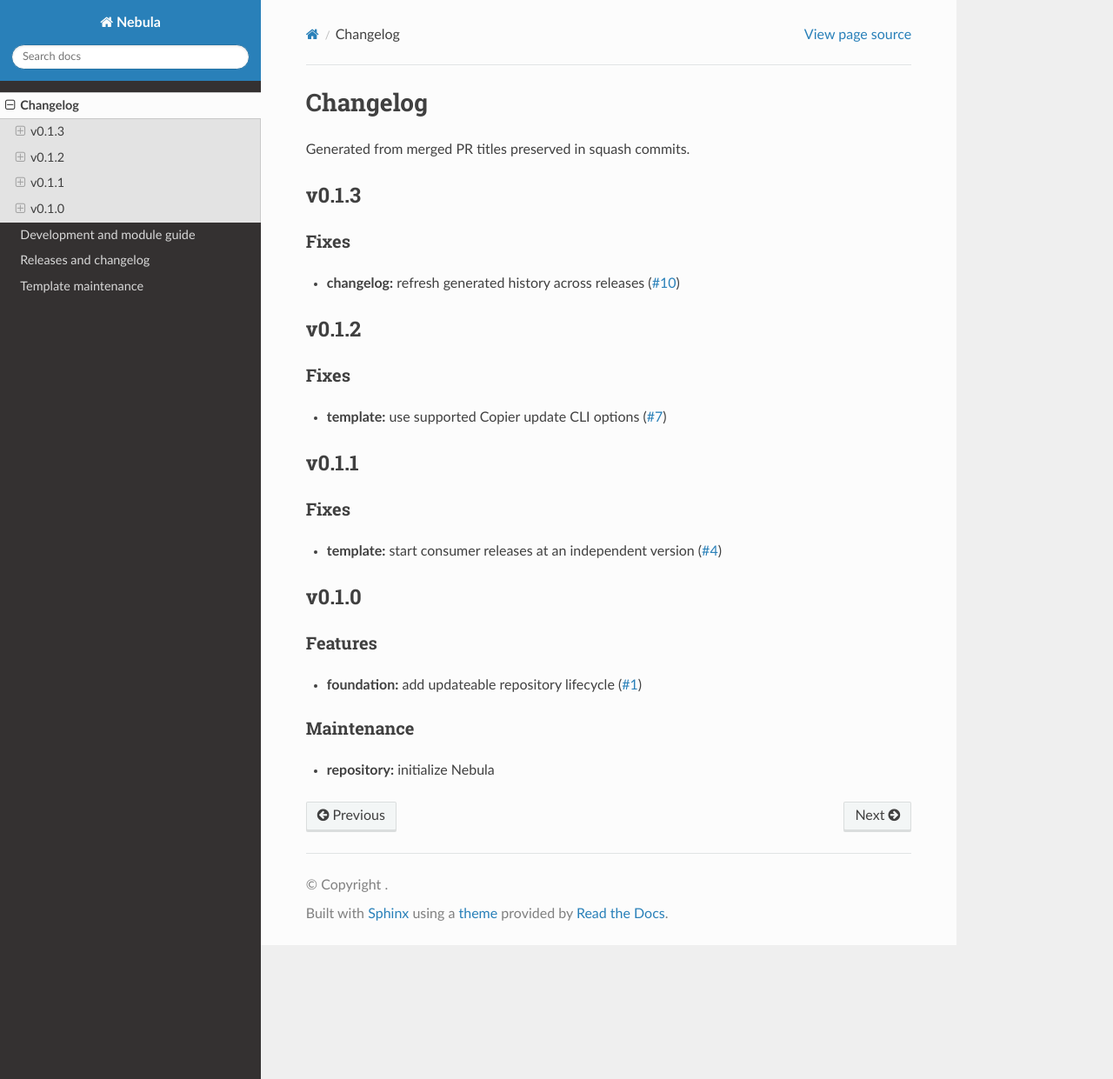
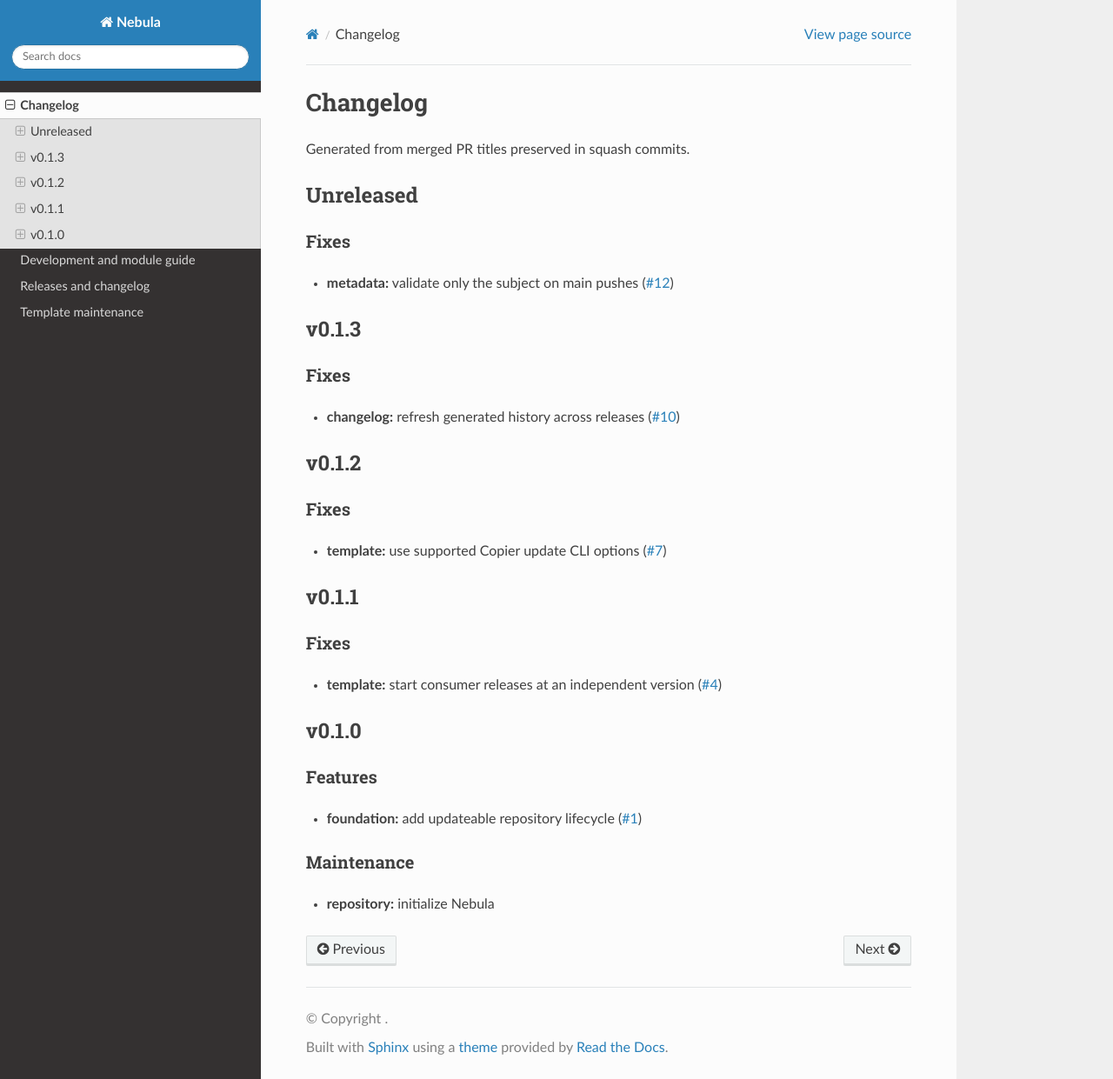
Before and after one commit to CafofoLabs/nebula, a Sphinx documentation site: the page built from docs/CHANGELOG.md, in a window 1280 px wide and 1241 px high. Shown: the whole window at 87% size. Built offline with Sphinx 7.4.7 and the Read the Docs theme 3.1.0, drawn with Linux system fonts in a browser that asks for light colours; the version number could not be read and is left out.

Commit message:
chore(changelog): refresh accepted history

```diff
--- a/docs/CHANGELOG.md
+++ b/docs/CHANGELOG.md
@@ -2,6 +2,10 @@
 
 Generated from merged PR titles preserved in squash commits.
 
+## Unreleased
+
+### Fixes
+- **metadata:** validate only the subject on main pushes ([#12](https://github.com/CafofoLabs/nebula/pull/12))
 ## v0.1.3
 
 ### Fixes
```
